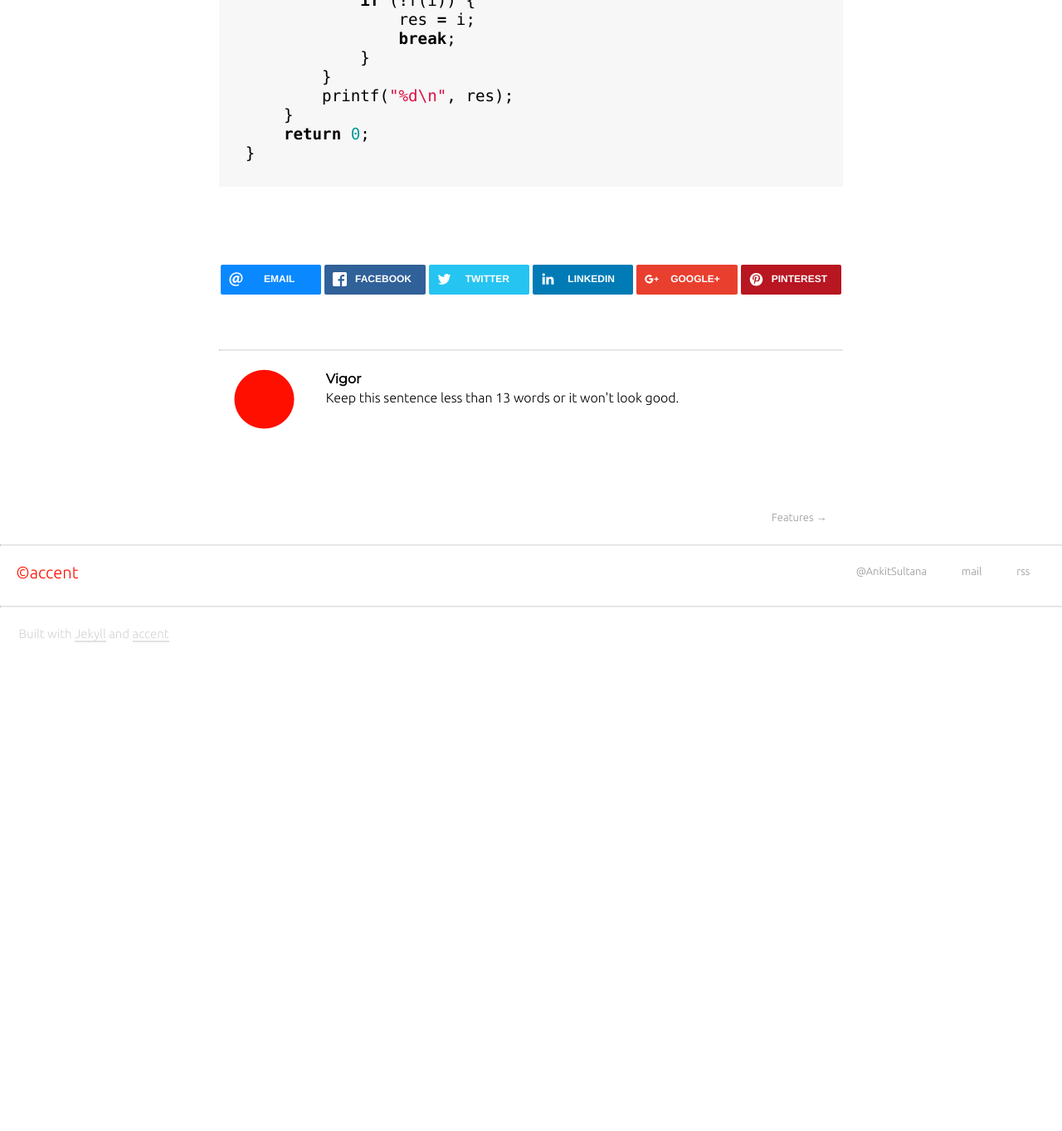
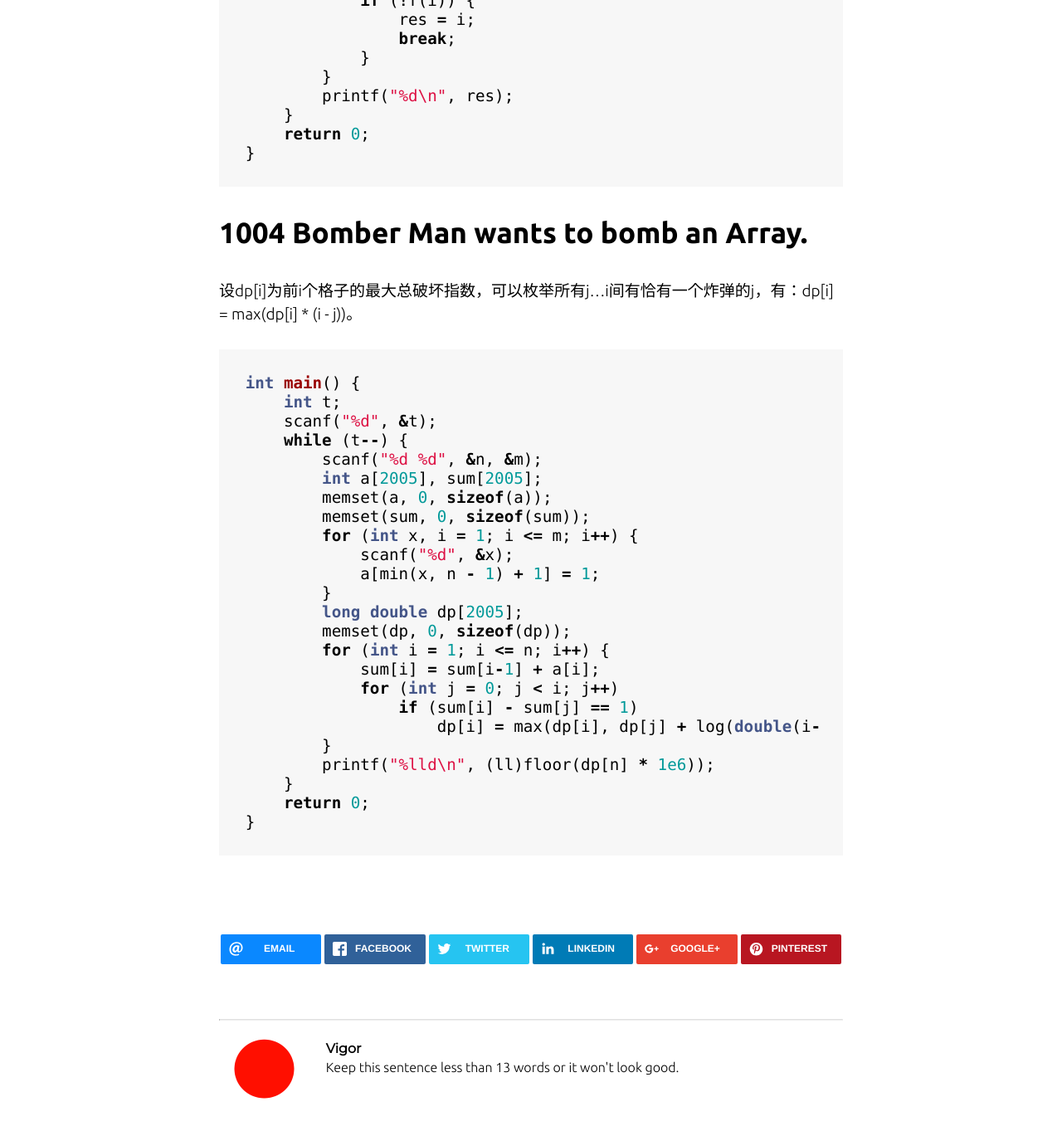
Before and after one commit to vigor95/vigor95.github.io, a Jekyll site: the page built from _posts/2016-03-27-BestCoder-Round77-div2.markdown, in a window 1280 px wide and 1400 px high, scrolled down 3309 px. Shown: the top 1363 px of the window at 83% size. Built offline with Jekyll 4.4.1, drawn with Linux system fonts in a browser that asks for light colours; nearby versions of some CDN libraries; comment, search, counter and statistics services are not loaded; before the commit the page ends 4126 px from its top, so only the background shows below that.

Commit message:
Update 2016-03-27-BestCoder-Round77-div2.markdown

```diff
--- a/_posts/2016-03-27-BestCoder-Round77-div2.markdown
+++ b/_posts/2016-03-27-BestCoder-Round77-div2.markdown
@@ -137,3 +137,32 @@ int main() {
     return 0;
 }
 {% endhighlight %}
+
+# 1004 Bomber Man wants to bomb an Array.
+设dp[i]为前i个格子的最大总破坏指数，可以枚举所有j...i间有恰有一个炸弹的j，有：dp[i] = max(dp[i] * (i - j))。
+{% highlight cpp %}
+int main() {
+    int t;
+    scanf("%d", &t);
+    while (t--) {
+        scanf("%d %d", &n, &m);
+        int a[2005], sum[2005];
+        memset(a, 0, sizeof(a));
+        memset(sum, 0, sizeof(sum));
+        for (int x, i = 1; i <= m; i++) {
+            scanf("%d", &x);
+            a[min(x, n - 1) + 1] = 1;
+        }
+        long double dp[2005];
+        memset(dp, 0, sizeof(dp));
+        for (int i = 1; i <= n; i++) {
+            sum[i] = sum[i-1] + a[i];
+            for (int j = 0; j < i; j++)
+                if (sum[i] - sum[j] == 1)
+                    dp[i] = max(dp[i], dp[j] + log(double(i-j)) / log(2.0));
+        }
+        printf("%lld\n", (ll)floor(dp[n] * 1e6));
+    }
+    return 0;
+}
+{% endhighlight %}
```
